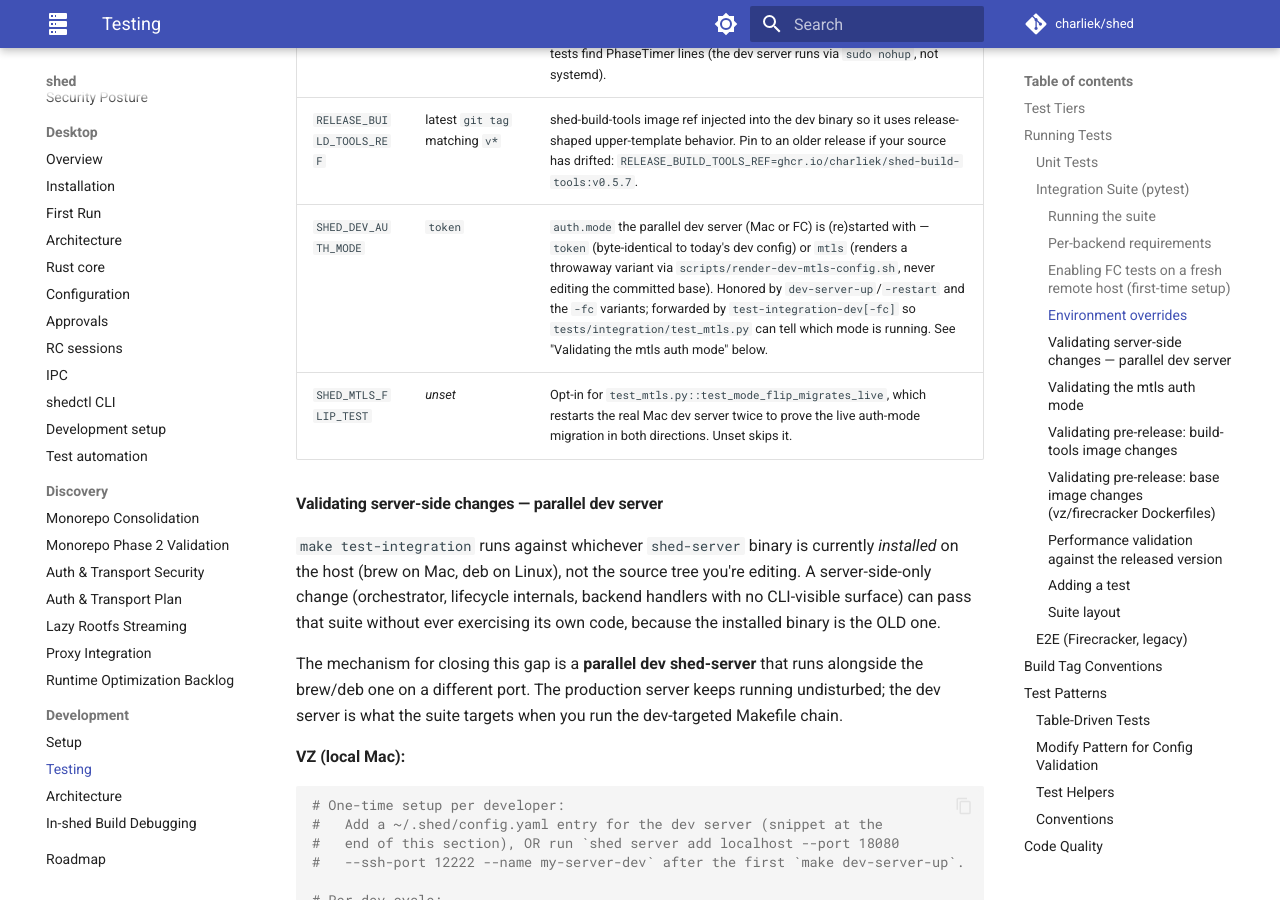
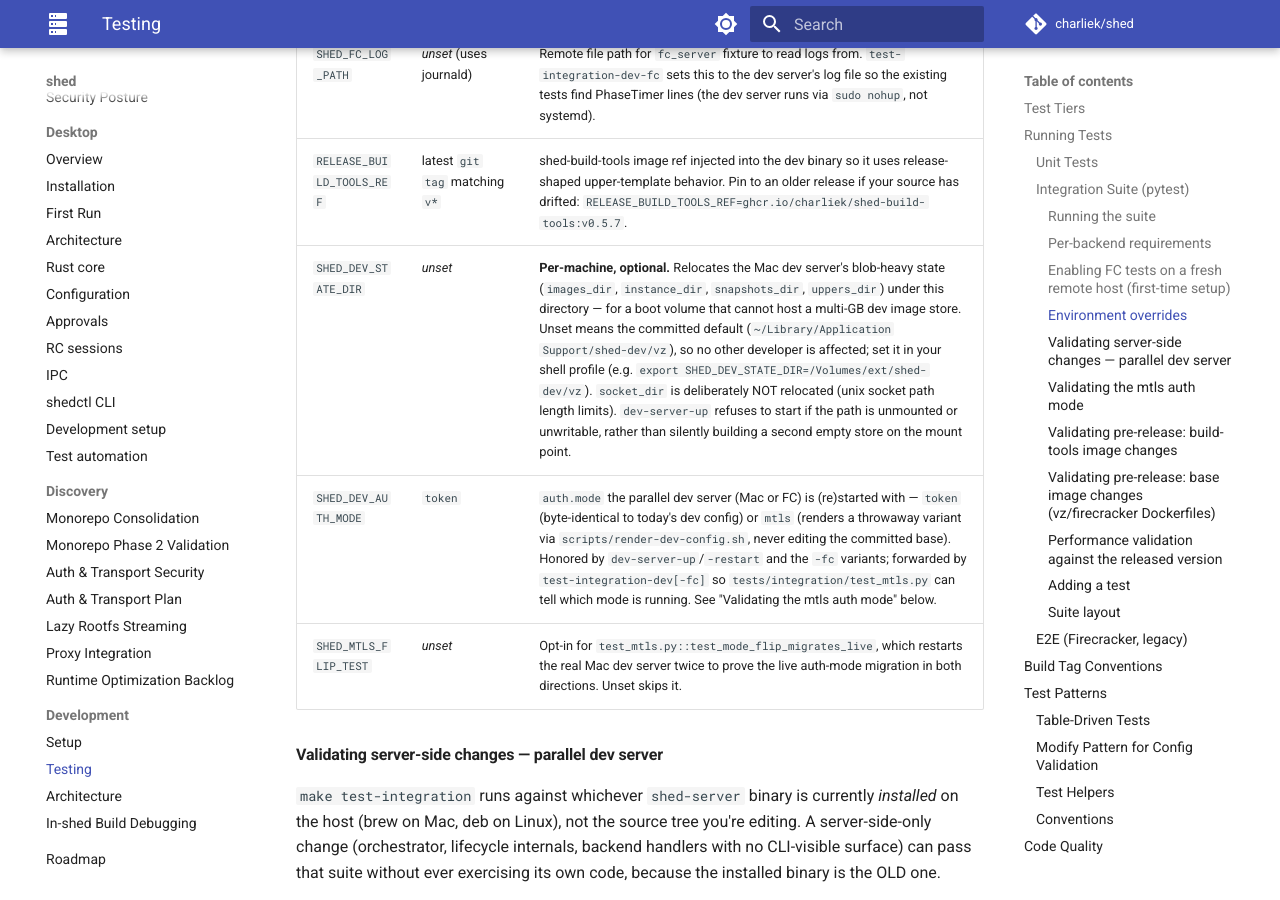
Before and after one commit to charliek/shed, an MkDocs documentation site: the page built from docs/development/testing.md, in a window 1280 px wide and 900 px high, scrolled down 4293 px. Built offline with MkDocs 1.6.1 and Material for MkDocs 9.7.7, drawn with Linux system fonts in a browser that asks for light colours; comment, search, counter and statistics services are not loaded; some of the changed text lies outside the part shown.

Commit message:
feat(dev): SHED_DEV_STATE_DIR to relocate dev-server state; bump the dev image pin to v0.8.0
Two independent dev-environment fixes.

**SHED_DEV_STATE_DIR (opt-in, per machine).** The Mac dev server's
blob-heavy state — images_dir, instance_dir, snapshots_dir, uppers_dir —
can now be relocated off the boot volume by exporting one env var. This
repo's dev image store runs 5 GB+, which is a real problem on a small
boot disk. Unset (the default) runs the committed config VERBATIM with no
generation step at all, so every other developer's behavior is
byte-identical to before and nothing machine-specific enters the repo.

socket_dir is deliberately NOT relocated: unix socket paths have a hard
length limit, and an unmounted volume should fail as "no images" at
startup rather than as a confusing mid-run socket error. `dev-server-up`
now preflights the path — an unmounted /Volumes/... or an unwritable
directory is a clear refusal, not a second empty image store silently
built on the mount point.

Mechanically this reuses the seam SHED_DEV_AUTH_MODE=mtls already
established: render a throwaway config from the committed base, never
edit the base. `render-dev-mtls-config.sh` becomes `render-dev-config.sh`
and takes `--mtls` / `--state-dir` flags; rendering now happens when ANY
override is active. Verified byte-identical output to the old script for
the existing mtls-only path on both the mac and FC base configs.

**The dev image pin was three minor versions stale** — v0.5.9 (2026-05-31),
which predates the shed-extensions monorepo import (2026-07-07) that moved
guest-binary staging in-tree. That is the whole of #290: sheds booted by
the dev server had no /usr/local/bin/shed-ext-rc, so ~7 integration tests
failed permanently and every validation run had to be triaged past them —
which is exactly how a real regression gets rationalized away. Now pinned
to v0.8.0, the current release.

Verified end to end: dev server up on an external volume with the
rendered config, `shed create --image full` succeeds against the v0.8.0
image store; and with no env set, the committed config runs untouched.

Co-Authored-By: Claude Opus 5 <noreply@anthropic.com>
Claude-Session: https://claude.ai/code/session_01MH1MoDDPBaBpUhLeAYnkYL

```diff
--- a/docs/development/testing.md
+++ b/docs/development/testing.md
@@ -120,7 +120,8 @@ The suite picks up FC tests automatically once the remote server emits PhaseTime
 | `SHED_FC_DEV_SERVER` | `$(SHED_FC_HOST)-dev` | `~/.shed/config.yaml` entry name for the parallel dev FC server. |
 | `SHED_FC_LOG_PATH` | _unset_ (uses journald) | Remote file path for `fc_server` fixture to read logs from. `test-integration-dev-fc` sets this to the dev server's log file so the existing tests find PhaseTimer lines (the dev server runs via `sudo nohup`, not systemd). |
 | `RELEASE_BUILD_TOOLS_REF` | latest `git tag` matching `v*` | shed-build-tools image ref injected into the dev binary so it uses release-shaped upper-template behavior. Pin to an older release if your source has drifted: `RELEASE_BUILD_TOOLS_REF=ghcr.io/charliek/shed-build-tools:v0.5.7`. |
-| `SHED_DEV_AUTH_MODE` | `token` | `auth.mode` the parallel dev server (Mac or FC) is (re)started with — `token` (byte-identical to today's dev config) or `mtls` (renders a throwaway variant via `scripts/render-dev-mtls-config.sh`, never editing the committed base). Honored by `dev-server-up`/`-restart` and the `-fc` variants; forwarded by `test-integration-dev[-fc]` so `tests/integration/test_mtls.py` can tell which mode is running. See "Validating the mtls auth mode" below. |
+| `SHED_DEV_STATE_DIR` | _unset_ | **Per-machine, optional.** Relocates the Mac dev server's blob-heavy state (`images_dir`, `instance_dir`, `snapshots_dir`, `uppers_dir`) under this directory — for a boot volume that cannot host a multi-GB dev image store. Unset means the committed default (`~/Library/Application Support/shed-dev/vz`), so no other developer is affected; set it in your shell profile (e.g. `export SHED_DEV_STATE_DIR=/Volumes/ext/shed-dev/vz`). `socket_dir` is deliberately NOT relocated (unix socket path length limits). `dev-server-up` refuses to start if the path is unmounted or unwritable, rather than silently building a second empty store on the mount point. |
+| `SHED_DEV_AUTH_MODE` | `token` | `auth.mode` the parallel dev server (Mac or FC) is (re)started with — `token` (byte-identical to today's dev config) or `mtls` (renders a throwaway variant via `scripts/render-dev-config.sh`, never editing the committed base). Honored by `dev-server-up`/`-restart` and the `-fc` variants; forwarded by `test-integration-dev[-fc]` so `tests/integration/test_mtls.py` can tell which mode is running. See "Validating the mtls auth mode" below. |
 | `SHED_MTLS_FLIP_TEST` | _unset_ | Opt-in for `test_mtls.py::test_mode_flip_migrates_live`, which restarts the real Mac dev server twice to prove the live auth-mode migration in both directions. Unset skips it. |
 
 #### Validating server-side changes — parallel dev server
@@ -208,7 +209,7 @@ SHED_DEV_AUTH_MODE ?= token   # default: byte-identical to today's dev config
 Honored by `dev-server-up` / `dev-server-restart` (and the `-fc` variants):
 `token` runs the committed `configs/server.dev-parallel.*.yaml` unmodified —
 no generation step at all; `mtls` first renders a throwaway variant
-(`scripts/render-dev-mtls-config.sh`, never editing the committed base) with
+(`scripts/render-dev-config.sh`, never editing the committed base) with
 `auth.mode: mtls`. The mac config already carries the `https_port` +
 `auth.ssh` key source mtls needs (only the mode line flips); the FC config
 defaults to open mode with no `auth:` block at all, so the mtls render also
```
Also changed, not shown: 5 other files.
